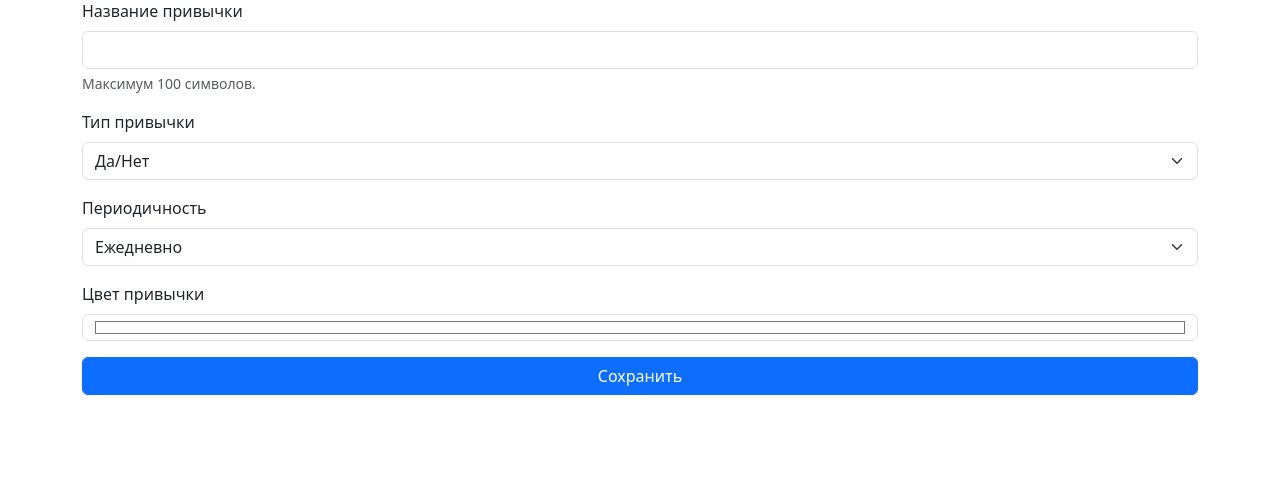
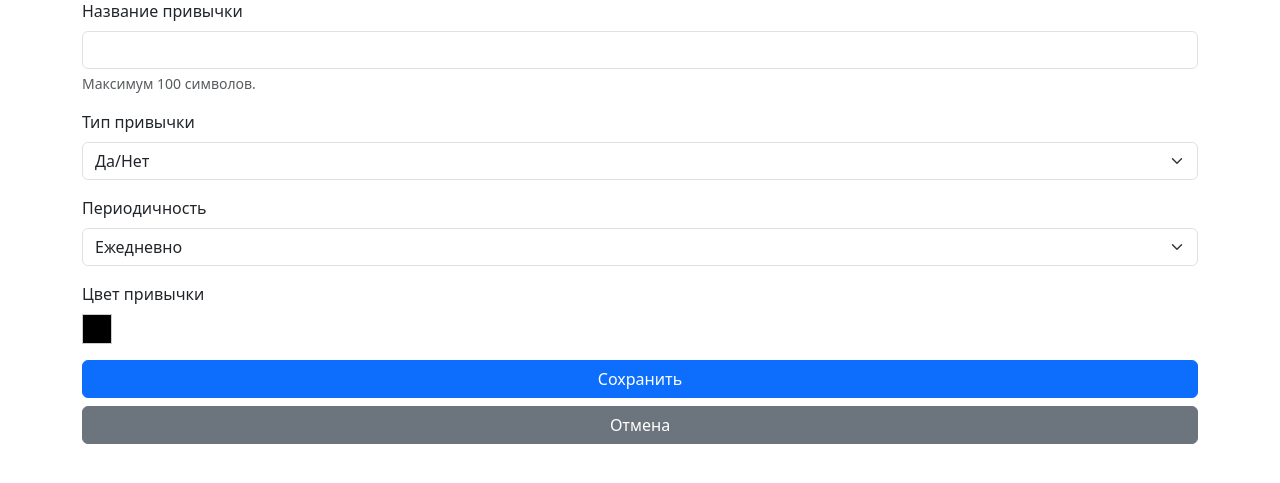
Before and after one commit to sneznaev/telegram-app, a Flask app: page /habits/new in a window 1280 px wide. Shown: the part 121-604 px from the top of the page. Run offline with Flask 3, Linux system fonts and the light colour scheme; the visitor is signed in with stand-in values (Sample User, id 1); some libraries are stand-ins or nearby versions.

Commit message:
Модуль трекера привычек. Доработка дизайна вывода2

```diff
--- a/app/habits/templates/new.html
+++ b/app/habits/templates/new.html
@@ -7,6 +7,19 @@
     <!-- Bootstrap CSS -->
     <link href="https://cdn.jsdelivr.net/npm/bootstrap@5.3.0-alpha3/dist/css/bootstrap.min.css" rel="stylesheet">
     <script src="https://cdn.jsdelivr.net/npm/sweetalert2@11"></script>
+    <style>
+        .color-picker-container {
+            display: flex;
+            align-items: center;
+            gap: 10px;
+        }
+        .color-display {
+            width: 30px;
+            height: 30px;
+            border: 1px solid #ccc;
+            cursor: pointer;
+        }
+    </style>
 </head>
 <body>
     <div class="container mt-5">
@@ -26,7 +39,7 @@
             </div>
             <div class="mb-3" id="target-value-group" style="display: none;">
                 <label for="target_value" class="form-label">Цель для измеримой привычки</label>
-                <input type="number" id="target_value" name="target_value" class="form-control" step="0.01" min="0">
+                <input type="number" id="target_value" name="target_value" class="form-control" step="1" min="0">
                 <div class="form-text">Например: 10000 шагов, 30 страниц и т.д.</div>
             </div>
             <div class="mb-3">
@@ -39,9 +52,13 @@
             </div>
             <div class="mb-3">
                 <label for="color" class="form-label">Цвет привычки</label>
-                <input type="color" id="color" name="color" class="form-control" value="#FFFFFF">
+                <div class="color-picker-container">
+                    <div class="color-display" id="color-display" style="background-color: #000000;"></div>
+                    <input type="color" id="color" name="color" class="form-control d-none" value="#000000">
+                </div>
             </div>
-            <button type="submit" class="btn btn-primary w-100">Сохранить</button>
+            <button type="submit" class="btn btn-primary w-100 mb-2">Сохранить</button>
+            <a href="/habits" class="btn btn-secondary w-100">Отмена</a>
         </form>
     </div>
 
@@ -60,6 +77,18 @@
             }
         });
 
+        // Управление цветом
+        const colorInput = document.getElementById("color");
+        const colorDisplay = document.getElementById("color-display");
+
+        colorDisplay.addEventListener("click", () => {
+            colorInput.click();
+        });
+
+        colorInput.addEventListener("input", () => {
+            colorDisplay.style.backgroundColor = colorInput.value;
+        });
+
         // Подтверждение перед отправкой формы
         document.getElementById('habit-form').addEventListener('submit', function(event) {
             const name = document.getElementById('name').value.trim();
--- a/app/habits/views.py
+++ b/app/habits/views.py
@@ -154,18 +154,27 @@ def edit_habit(habit_id):
 def delete_habit(habit_id):
     """Удаление привычки"""
     user_id = session.get('user_id')
+    logger.info(f"Пользователь {user_id} запросил удаление привычки с ID {habit_id}.")
+
+    # Получение привычки
     habit = db_session.query(Habit).filter_by(id=habit_id, user_id=user_id).first()
     if not habit:
+        logger.warning(f"Привычка с ID {habit_id} не найдена для пользователя {user_id}.")
         flash("Привычка не найдена!")
-        logger.warning(f"Пользователь {user_id} попытался удалить несуществующую привычку с ID {habit_id}.")
         return redirect(url_for('habits.list_habits'))
 
+    # Удаление связанных логов
+    db_session.query(HabitLog).filter_by(habit_id=habit.id).delete()
+    logger.info(f"Все логи, связанные с привычкой {habit_id}, удалены.")
+
+    # Удаление самой привычки
     db_session.delete(habit)
     db_session.commit()
 
-    logger.info(f"Пользователь {user_id} удалил привычку с ID {habit.id}.")
+    logger.info(f"Пользователь {user_id} успешно удалил привычку с ID {habit_id}.")
     flash("Привычка успешно удалена!")
     return redirect(url_for('habits.list_habits'))
+
 
 
 @habits_bp.route('/<int:habit_id>/log', methods=['POST'])
```
Also changed, not shown: app/habits/templates/habits.html (+13 -21 lines).
